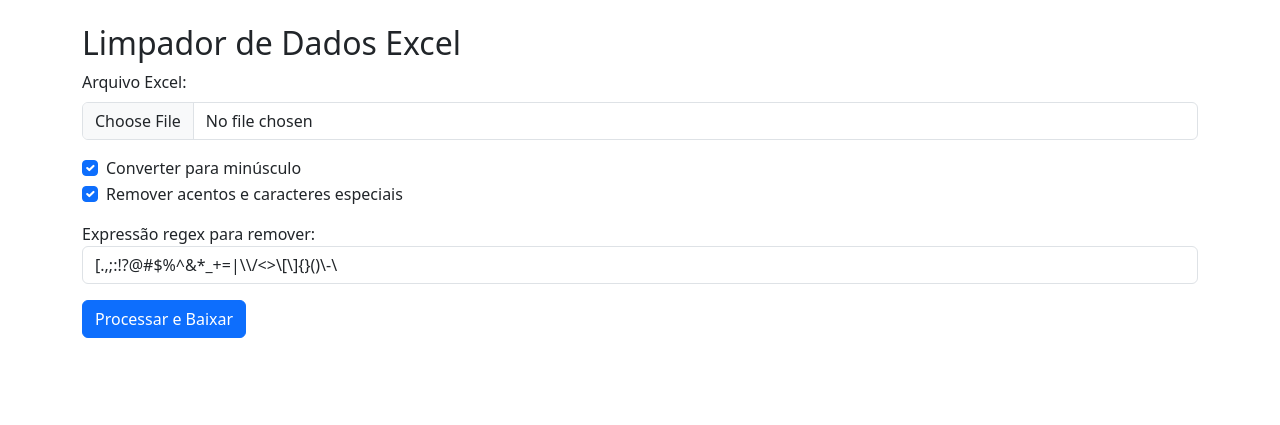
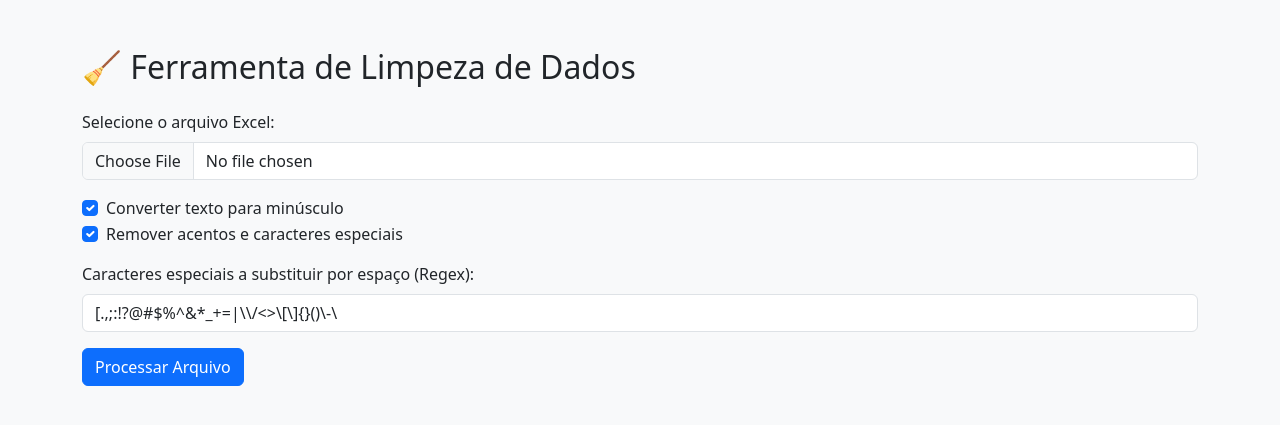
Before and after one commit to Douglasprojetospro/limpador-web, a Flask app: page / in a window 1280 px wide. Shown: the top 425 px of the page. Run offline with Flask 3, Linux system fonts and the light colour scheme.

Commit message:
Corrigido tratamento e adicionado campo de caracteres no HTML

```diff
--- a/limpador_web.py
+++ b/limpador_web.py
@@ -1,4 +1,3 @@
-
 from flask import Flask, render_template, request, send_file
 import pandas as pd
 import re
@@ -10,7 +9,7 @@ app = Flask(__name__)
 def remover_acentos(texto):
     texto = unicodedata.normalize('NFKD', texto)
     texto = ''.join(c for c in texto if not unicodedata.combining(c))
-    texto = texto.replace('ç', 'c').replace('Ç', 'C')
+    texto = texto.replace('ç', 'c').replace('Ç', 'C')
     return texto
 
 def separar_num_letra(texto):
@@ -30,7 +29,10 @@ def limpar_dataframe(df, converter_minusculo=True, remover_especiais=True, carac
                 df_limpo[col] = df_limpo[col].str.lower()
             if remover_especiais:
                 df_limpo[col] = df_limpo[col].apply(remover_acentos)
-                df_limpo[col] = df_limpo[col].apply(lambda x: re.sub(caracteres_regex, ' ', x))
+                try:
+                    df_limpo[col] = df_limpo[col].apply(lambda x: re.sub(caracteres_regex, ' ', x))
+                except re.error as e:
+                    raise ValueError(f"Expressão regular inválida: {caracteres_regex} - Erro: {str(e)}")
             df_limpo[col] = df_limpo[col].apply(separar_num_letra)
             df_limpo[col] = df_limpo[col].str.replace(r'\s+', ' ', regex=True).str.strip()
     return df_limpo
@@ -38,6 +40,7 @@ def limpar_dataframe(df, converter_minusculo=True, remover_especiais=True, carac
 @app.route("/", methods=["GET", "POST"])
 def index():
     preview = None
+    erro = None
     if request.method == "POST":
         file = request.files.get("file")
         converter_minusculo = request.form.get("minusculo") == "on"
@@ -54,10 +57,12 @@ def index():
                 df_processado.to_excel(buffer, index=False)
                 buffer.seek(0)
                 return send_file(buffer, as_attachment=True, download_name="dados_processados.xlsx", mimetype="application/vnd.openxmlformats-officedocument.spreadsheetml.sheet")
+            except ValueError as e:
+                erro = str(e)
             except Exception as e:
-                return f"Erro ao processar: {str(e)}", 500
+                erro = f"Erro ao processar: {str(e)}"
 
-    return render_template("index.html", preview=preview)
+    return render_template("index.html", preview=preview, erro=erro)
 
 if __name__ == "__main__":
     app.run(debug=True)
--- a/templates/index.html
+++ b/templates/index.html
@@ -1,38 +1,52 @@
-
 <!DOCTYPE html>
 <html lang="pt-br">
 <head>
     <meta charset="UTF-8">
-    <title>Limpador de Dados</title>
-    <link href="https://cdn.jsdelivr.net/npm/bootstrap@5.3.0/dist/css/bootstrap.min.css" rel="stylesheet">
+    <title>Ferramenta de Limpeza de Dados</title>
+    <link rel="stylesheet" href="https://cdn.jsdelivr.net/npm/bootstrap@5.3.2/dist/css/bootstrap.min.css">
 </head>
-<body class="p-4">
-    <div class="container">
-        <h2>Limpador de Dados Excel</h2>
-        <form action="/" method="post" enctype="multipart/form-data" class="mb-4">
+<body class="bg-light">
+    <div class="container mt-5">
+        <h2 class="mb-4">🧹 Ferramenta de Limpeza de Dados</h2>
+
+        {% if erro %}
+            <div class="alert alert-danger">{{ erro }}</div>
+        {% endif %}
+
+        <form method="POST" enctype="multipart/form-data" class="mb-4">
             <div class="mb-3">
-                <label class="form-label">Arquivo Excel:</label>
-                <input type="file" name="file" accept=".xlsx,.xls" class="form-control" required>
+                <label for="file" class="form-label">Selecione o arquivo Excel:</label>
+                <input class="form-control" type="file" name="file" required>
             </div>
+
             <div class="form-check">
                 <input class="form-check-input" type="checkbox" name="minusculo" id="minusculo" checked>
-                <label class="form-check-label" for="minusculo">Converter para minúsculo</label>
+                <label class="form-check-label" for="minusculo">
+                    Converter texto para minúsculo
+                </label>
             </div>
+
             <div class="form-check">
                 <input class="form-check-input" type="checkbox" name="remover" id="remover" checked>
-                <label class="form-check-label" for="remover">Remover acentos e caracteres especiais</label>
+                <label class="form-check-label" for="remover">
+                    Remover acentos e caracteres especiais
+                </label>
             </div>
+
             <div class="mt-3">
-                <label for="caracteres">Expressão regex para remover:</label>
-                <input type="text" name="caracteres" id="caracteres" class="form-control"
-                       value="[.,;:!?@#$%^&*_+=|\\/<>\[\]{}()\-\"'\`~]">
+                <label for="caracteres" class="form-label">Caracteres especiais a substituir por espaço (Regex):</label>
+                <input class="form-control" type="text" name="caracteres" id="caracteres"
+                    value="[.,;:!?@#$%^&*_+=|\\/<>\[\]{}()\-\"\'\`~]">
             </div>
-            <button type="submit" class="btn btn-primary mt-3">Processar e Baixar</button>
+
+            <button type="submit" class="btn btn-primary mt-3">Processar Arquivo</button>
         </form>
 
         {% if preview %}
-            <h5>Pré-visualização dos dados processados:</h5>
-            {{ preview | safe }}
+            <h5>Prévia dos dados tratados:</h5>
+            <div class="table-responsive">
+                {{ preview|safe }}
+            </div>
         {% endif %}
     </div>
 </body>
```
